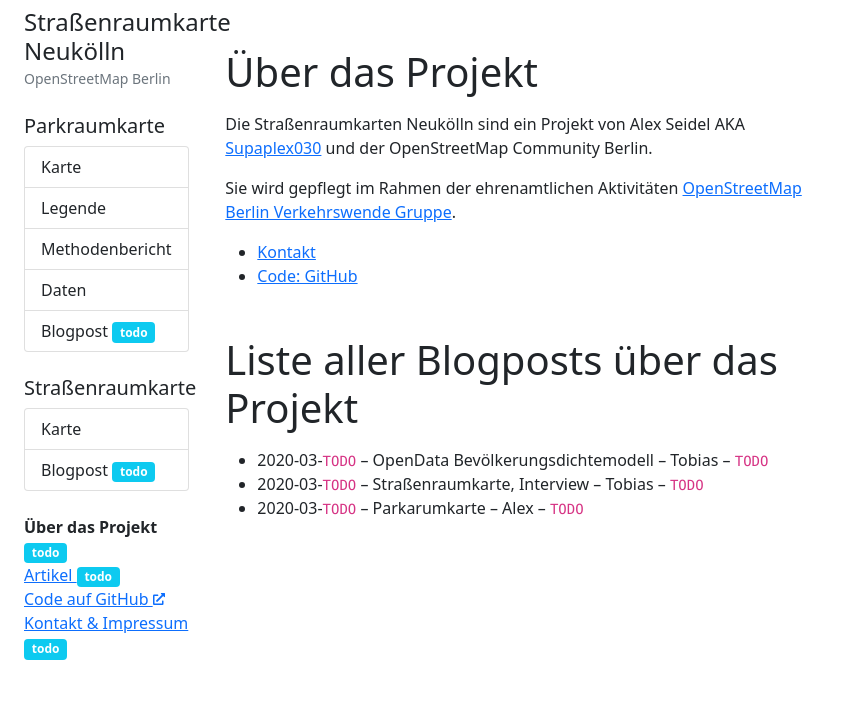
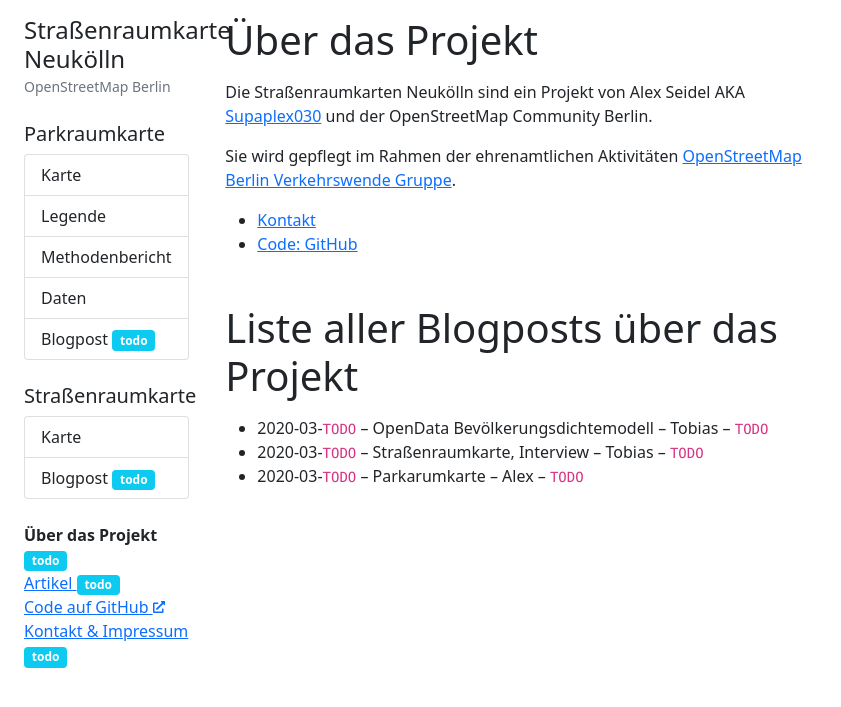
Before and after one commit to osmberlin/strassenraumkarte-neukoelln, a Jekyll site: the page built from about.md, in a window 1280 px wide. Shown: the top 707 px of the page, without its empty margins (0-841 px from the left). Built offline with Jekyll 4.4.1, drawn with Linux system fonts in a browser that asks for light colours.

Commit message:
Improve spacing at the top

```diff
--- a/_layouts/default.html
+++ b/_layouts/default.html
@@ -36,7 +36,7 @@
 
     <!-- Navigation Desktop: Left -->
     <div class="col-sm-3 col-lg-2 gx-5 d-print-none d-none d-sm-block {% if page.layout == 'map' %}overflow-auto vh-100{% endif %}">
-      <h1 class="fs-4 mt-2 mb-0">Straßenraumkarte Neukölln</h1>
+      <h1 class="fs-4 mt-3 mb-0">Straßenraumkarte Neukölln</h1>
       <p class="text-muted mb-4"><small>OpenStreetMap Berlin</small></p>
       <div class="">
       {% include navigation.html %}
--- a/_layouts/page.html
+++ b/_layouts/page.html
@@ -22,7 +22,6 @@ layout: default
 {% endif %}
 
 <!-- Width: https://tailwindcss.com/docs/max-width#prose -->
-<div style="max-width: 65ch">
-  {% if page.show_legend == nil %}<div class="mt-2"><!-- Lasy spacer; should be refactored … --></div><div class="mb-5"></div>{% endif %}
+<div style="max-width: 65ch" class="mt-3">
   {{ content }}
 </div>
```
